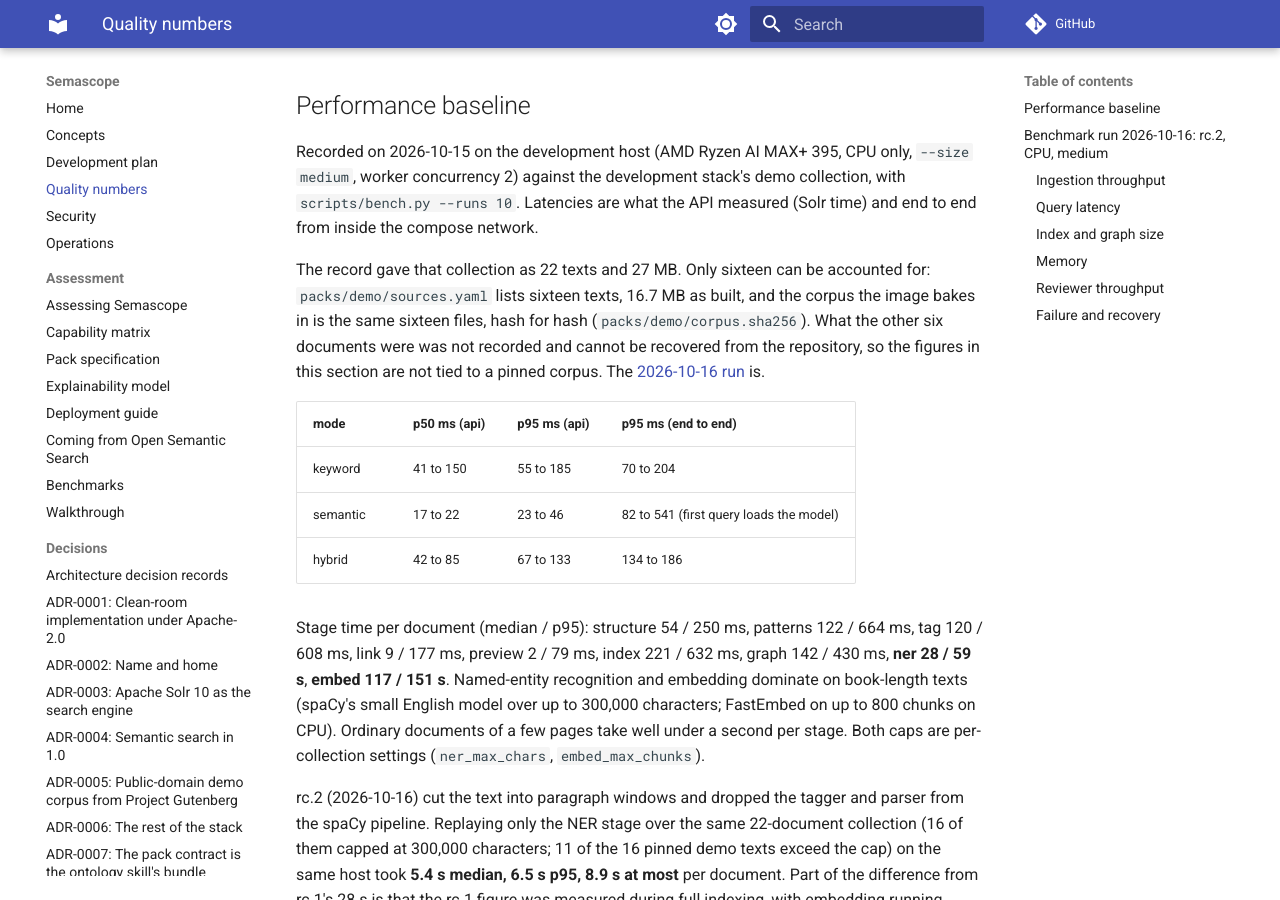
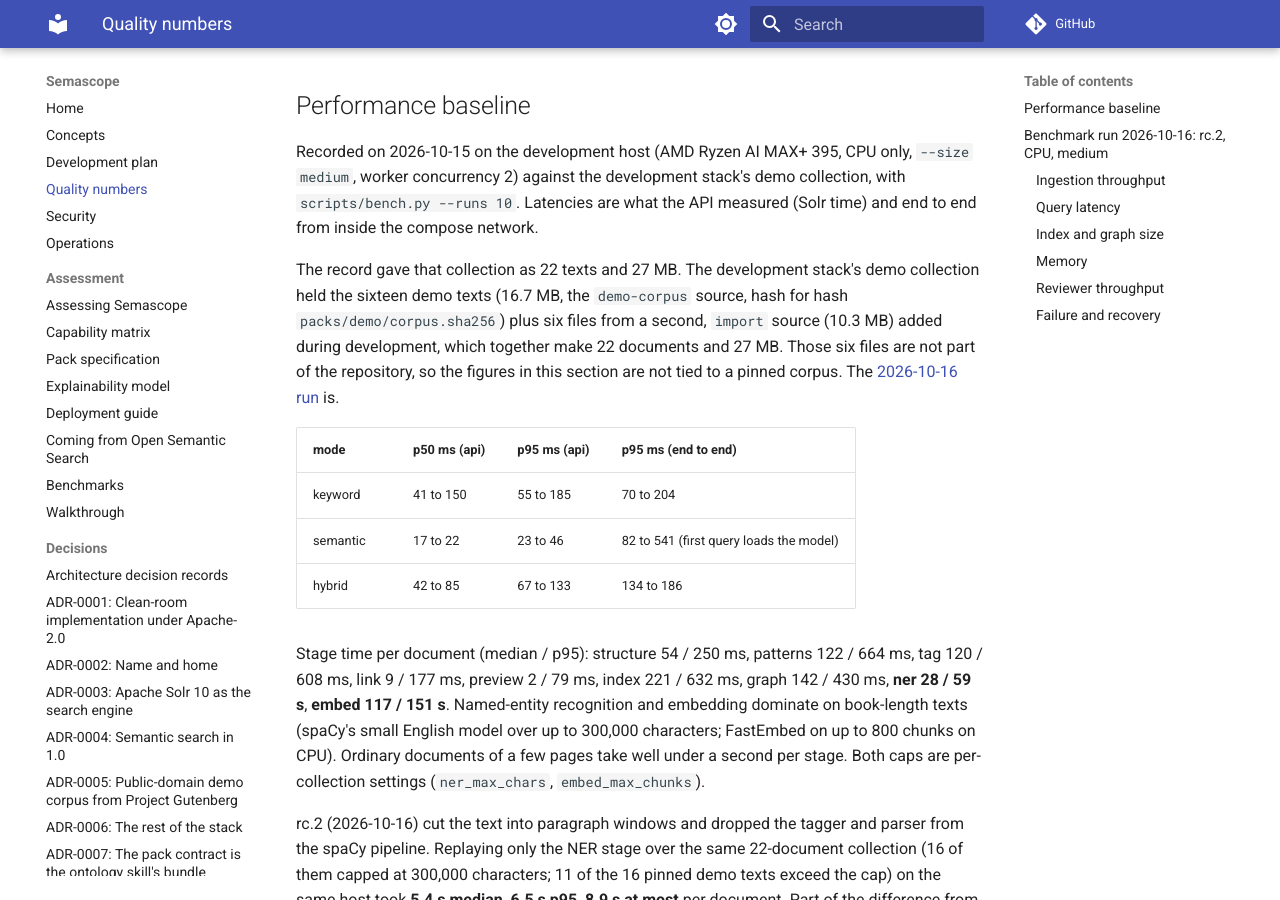
Before and after one commit to rdb420/semascope, an MkDocs documentation site: the page built from docs/quality.md, in a window 1280 px wide and 900 px high, scrolled down 710 px. Built offline with MkDocs 1.6.1 and Material for MkDocs 9.7.7, drawn with Linux system fonts in a browser that asks for light colours; comment, search, counter and statistics services are not loaded.

Commit message:
Docs: account for the 22-document baseline collection
Agent: claude-code
Co-Authored-By: Claude Opus 5.5 <noreply@anthropic.com>

```diff
--- a/docs/quality.md
+++ b/docs/quality.md
@@ -28,13 +28,13 @@ only, `--size medium`, worker concurrency 2) against the development stack's
 demo collection, with `scripts/bench.py --runs 10`. Latencies are what the
 API measured (Solr time) and end to end from inside the compose network.
 
-The record gave that collection as 22 texts and 27 MB. Only sixteen can be
-accounted for: `packs/demo/sources.yaml` lists sixteen texts, 16.7 MB as
-built, and the corpus the image bakes in is the same sixteen files, hash for
-hash (`packs/demo/corpus.sha256`). What the other six documents were was not
-recorded and cannot be recovered from the repository, so the figures in this
-section are not tied to a pinned corpus. The
-[2026-10-16 run](#benchmark-run-2026-10-16-rc2-cpu-medium) is.
+The record gave that collection as 22 texts and 27 MB. The development
+stack's demo collection held the sixteen demo texts (16.7 MB, the
+`demo-corpus` source, hash for hash `packs/demo/corpus.sha256`) plus six
+files from a second, `import` source (10.3 MB) added during development,
+which together make 22 documents and 27 MB. Those six files are not part of
+the repository, so the figures in this section are not tied to a pinned
+corpus. The [2026-10-16 run](#benchmark-run-2026-10-16-rc2-cpu-medium) is.
 
 | mode | p50 ms (api) | p95 ms (api) | p95 ms (end to end) |
 |---|---|---|---|
```
